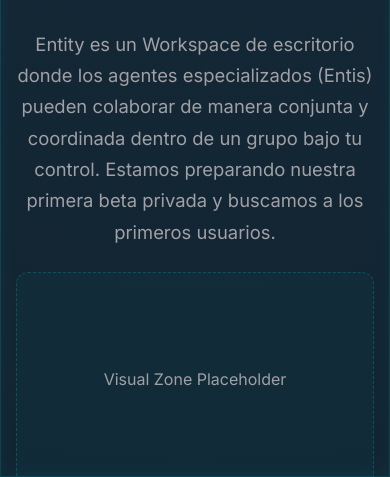
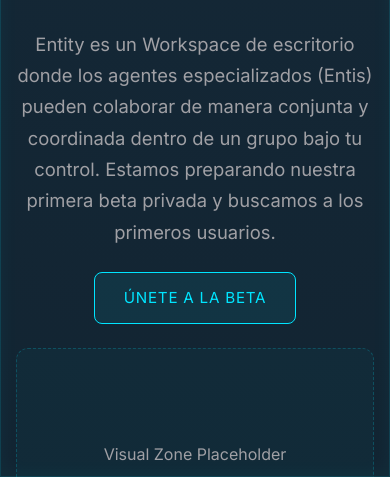
Before and after one commit to hnoloh/Entity_Landing, a website built with Vite: page index.html in a window 390 px wide. Shown: the part 367-844 px from the top of the page. Built offline with nearby package versions, Linux system fonts and the light colour scheme.

Commit message:
feat(hero): conectar el boton cta del hero con la seccion unete a la beta

```diff
--- a/src/main.ts
+++ b/src/main.ts
@@ -30,7 +30,12 @@ document.querySelector<HTMLDivElement>('#app')!.innerHTML = `
       <div class="hero-content">
         <h1 class="hero-headline">Organiza el trabajo<br> con inteligencia artificial.</h1>
         <div class="hero-body-row">
-          <p class="hero-supporting">Entity es un Workspace de escritorio donde los agentes especializados (Entis) pueden colaborar de manera conjunta y coordinada dentro de un grupo bajo tu control. Estamos preparando nuestra primera beta privada y buscamos a los primeros usuarios.</p>
+          <div class="hero-left-col">
+            <p class="hero-supporting">Entity es un Workspace de escritorio donde los agentes especializados (Entis) pueden colaborar de manera conjunta y coordinada dentro de un grupo bajo tu control. Estamos preparando nuestra primera beta privada y buscamos a los primeros usuarios.</p>
+            <div class="hero-cta">
+              <a href="#join" class="hero-btn">Únete a la Beta</a>
+            </div>
+          </div>
           <div class="hero-visual">
             <p>Visual Zone Placeholder</p>
           </div>
--- a/src/style.css
+++ b/src/style.css
@@ -227,38 +227,58 @@ main {
   letter-spacing: -0.02em;
   text-shadow: 0 0 8px rgba(0, 229, 255, 0.4); /* Efecto de brillo de neon igual al slogan */
 }
-
 .hero-body-row {
   display: flex;
   flex-direction: row;
-  align-items: center; /* Centrado vertical con el párrafo */
+  align-items: center; /* Centrado vertical con el visual placeholder */
   justify-content: space-between;
   gap: 4rem;
   width: 100%;
+}
+
+.hero-left-col {
+  flex: 1.2;
+  display: flex;
+  flex-direction: column;
+  justify-content: space-between;
+  align-items: flex-start;
+  height: 215px; /* Altura idéntica al Visual Zone Placeholder para simetría perfecta */
+  box-sizing: border-box;
 }
 
 .hero-supporting {
   font-size: 1.15rem;
   line-height: 1.7; /* Más espacio de interlineado */
   color: var(--text-secondary);
-  max-width: 600px; /* Ensanchado para mejor proporción */
+  max-width: 600px;
   margin: 0;
 }
 
-.hero-trust-badges-list {
+.hero-cta {
   display: flex;
-  flex-direction: column;
-  gap: 0.8rem;
-  flex-shrink: 0;
-  background: rgba(0, 229, 255, 0.02);
-  border: 1px solid rgba(0, 229, 255, 0.12);
-  border-radius: 12px;
-  padding: 1.2rem 1.5rem;
-  box-shadow: 0 4px 20px rgba(0, 0, 0, 0.2);
+  align-items: center;
 }
 
-.hero-cta {
-  margin-top: 1rem;
+.hero-btn {
+  display: inline-block;
+  font-size: 0.95rem;
+  padding: 0.8rem 1.8rem;
+  background: rgba(0, 229, 255, 0.08);
+  border: 1px solid var(--accent-color);
+  border-radius: 8px;
+  color: var(--accent-color);
+  text-decoration: none;
+  cursor: pointer;
+  text-transform: uppercase;
+  letter-spacing: 0.05em;
+  font-weight: 500;
+  transition: all 0.2s ease;
+}
+
+.hero-btn:hover {
+  background: rgba(0, 229, 255, 0.18);
+  transform: translateY(-2px);
+  box-shadow: 0 0 15px rgba(0, 229, 255, 0.4);
 }
 
 .hero-visual {
@@ -984,6 +1004,12 @@ main {
     font-size: 2.5rem;
   }
 
+  .hero-left-col {
+    height: auto;
+    align-items: center;
+    gap: 1.5rem;
+  }
+
   .hero-visual {
     min-height: 215px;
     margin-top: 0; /* Resetear el margen de alineación de escritorio en móvil */
```
Also changed, not shown: test/main.test.ts (+3 -0 lines).
